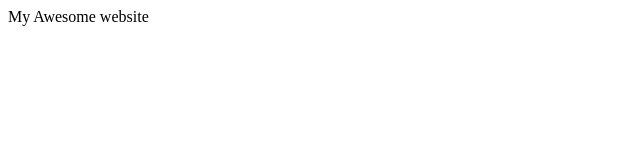
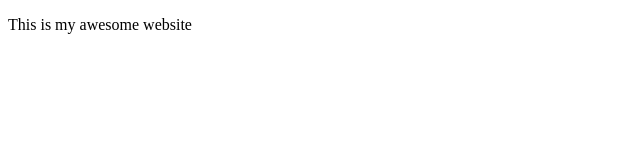
Before and after one commit to HritikMinmuley/git-tutorial-beginners, a plain HTML site: page index.html in a window 1280 px wide. Shown: the whole page, without its empty margins (0-640 px from the left). Drawn offline with Linux system fonts and the light colour scheme.

Commit message:
Redesigned Homepage

```diff
--- a/index.html
+++ b/index.html
@@ -3,9 +3,9 @@
 <head>
     <meta charset="UTF-8">
     <meta name="viewport" content="width=device-width, initial-scale=1.0">
-    <title>My Awesome website</title>
+    <title>Home - My Awesome website</title>
 </head>
 <body>
-    My Awesome website
+    <p> This is my awesome website</p>
 </body>
 </html>
```
